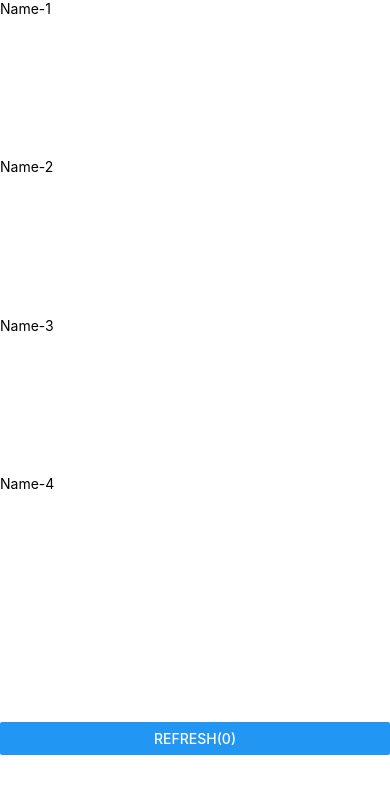
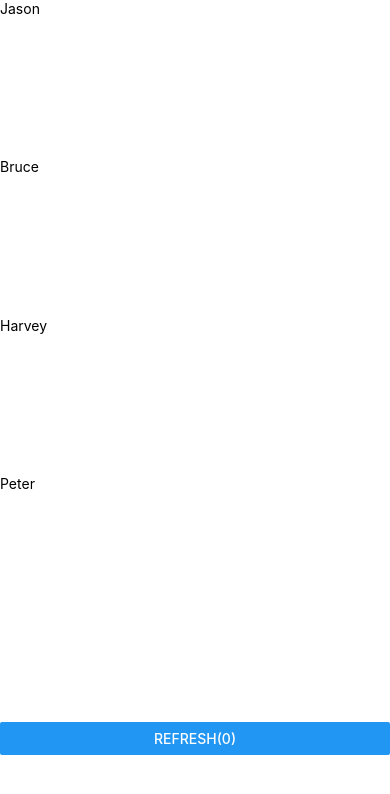
Before and after one commit to raziqali0306/ProjectX, a React Native app: screen / in a window 390 px wide. Shown: the top 794 px of the page. Built offline with nearby package versions, Linux system fonts and the light colour scheme.

Commit message:
sample commit

```diff
--- a/App.js
+++ b/App.js
@@ -10,7 +10,7 @@ import React, {useState} from 'react';
 import {StyleSheet, View, Button, Text} from 'react-native';
 
 const App: () => React$Node = () => {
-  const [names, setnames] = useState(['Name-1', 'Name-2', 'Name-3', 'Name-4']);
+  const [names, setnames] = useState(['Jason', 'Bruce', 'Harvey', 'Peter']);
   const [count, setcount] = useState(0);
   const onButtonPress = () => {
     const temp = [...names];
```
